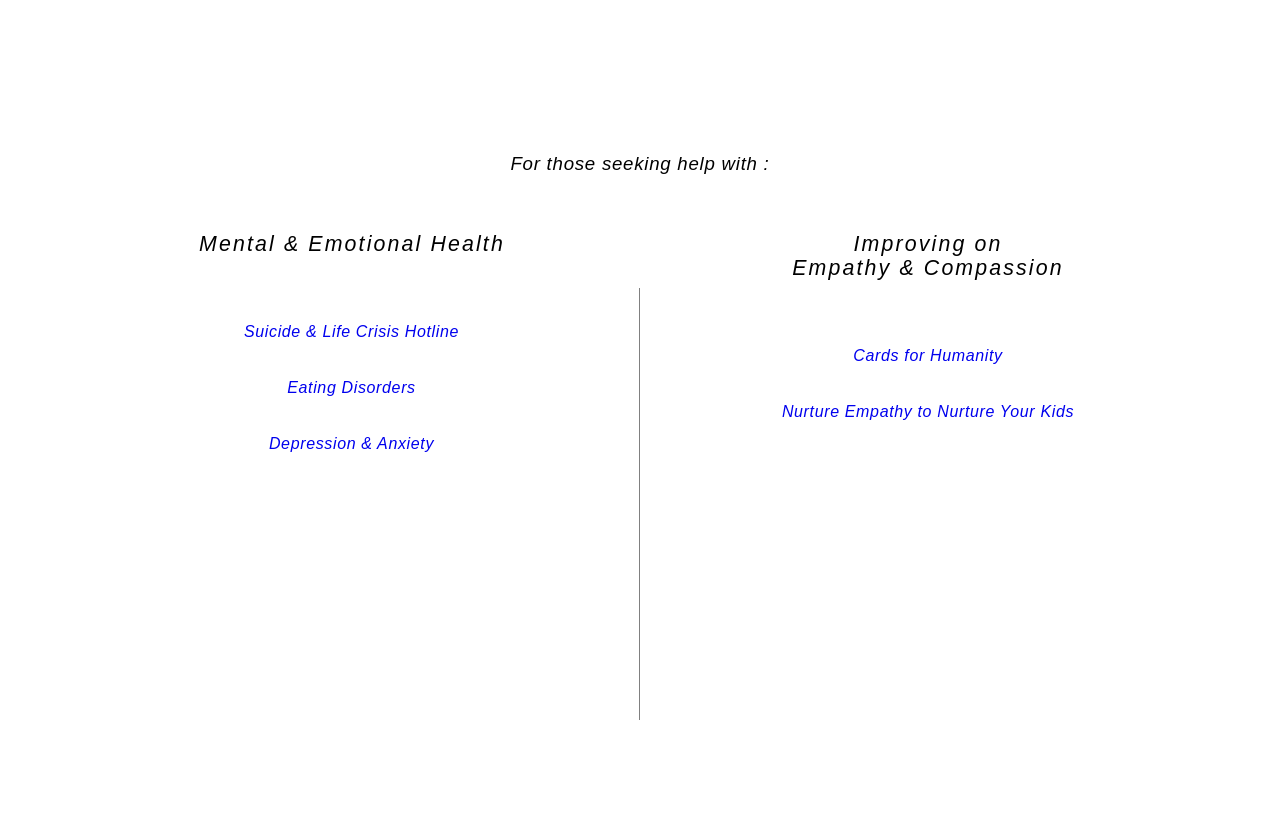
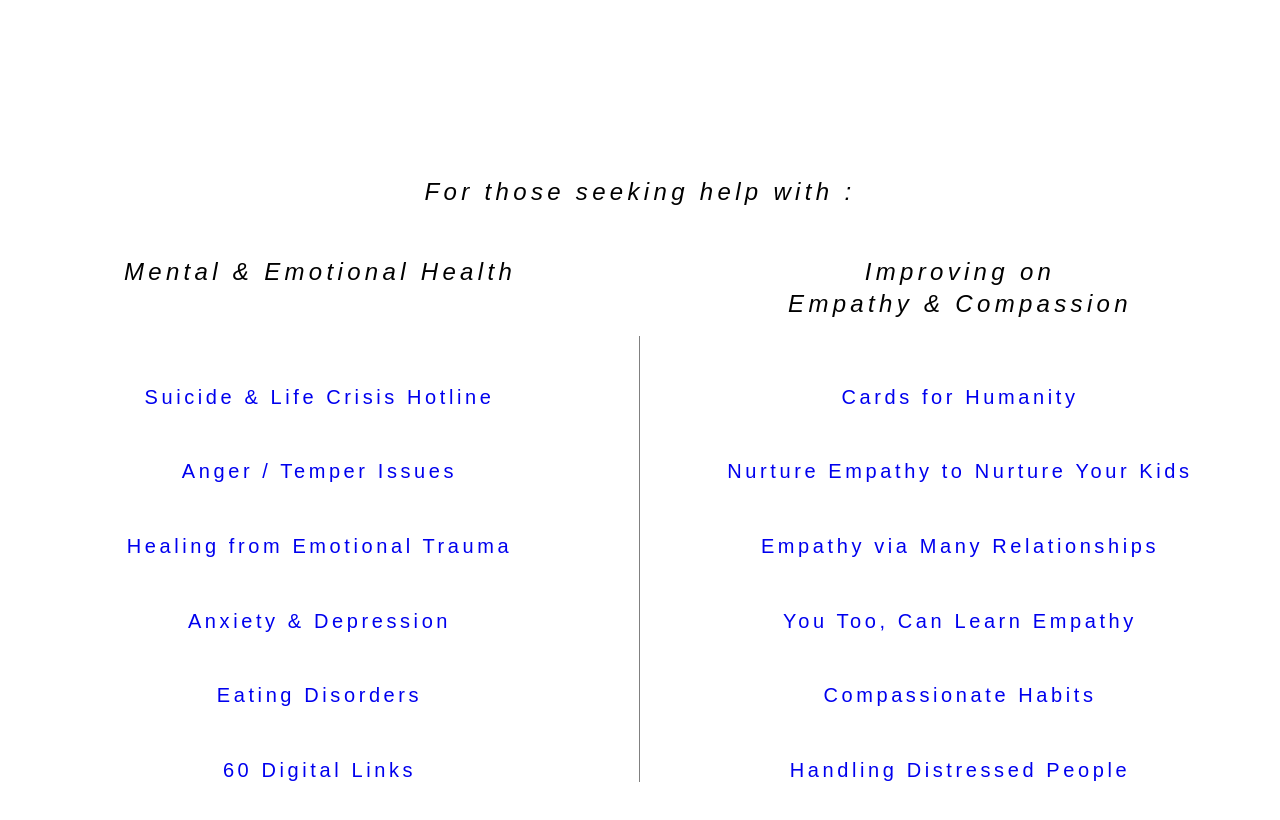
Before and after one commit to package-l/pain-dora, a React (Create React App) app: page /resources in a window 1280 px wide. Shown: the part 680-1500 px from the top of the page. Built offline with nearby package versions, Linux system fonts and the light colour scheme; a web font is replaced by a local one.

Commit message:
Resources page update + Soft cookie text update + Wrapper text update

```diff
--- a/src/components/Resources.js
+++ b/src/components/Resources.js
@@ -1,6 +1,9 @@
-import { useState } from 'react';
+import { useState, useRef } from 'react';
 import { useMediaQuery } from 'react-responsive';
 import '../styles/Resources.scss';
+
+import { FontAwesomeIcon } from "@fortawesome/react-fontawesome";
+import { faCaretDown } from "@fortawesome/free-solid-svg-icons";
 
 // Other components
 import HamburgerButton from './HamburgerButton';
@@ -9,6 +12,11 @@ import BackArrow from './BackArrow';
 
 const Resources = () => {
     const [openMenu, setOpenMenu] = useState(false);
+    const resourceRef = useRef();
+
+    const handleScrollButton = (eve) => {
+        resourceRef.current.scrollIntoView({behavior: 'smooth'});
+      }
 
     const isSizingAspectRatio = useMediaQuery({
         query: '(max-aspect-ratio: 16/9)'
@@ -28,50 +36,70 @@ const Resources = () => {
             <h1 className="quote">As much as a knife, words too - can be weaponized .<br/>
                 & As much as knife, word do - take many lives .
             </h1>
-            <div className="scroll">
+            <div className="scroll" onClick={(eve) => handleScrollButton(eve)}>
                 Scroll for Resources
+                <FontAwesomeIcon icon={faCaretDown} className="caret"/>
             </div>
             <div className="arrow"></div>
           </section>
 
-          <section className="list-container" id="resources">
+          <section className="list-container" id="resources" ref={resourceRef}>
+                <div className="list-position-container">
                     <h1>For those seeking help with :</h1>
-                {/*<div className="list-row">
-                    <div className="list-column">
-                        <h2>Mental & Emotional Health</h2>
+                    <div className="list-row">
+                        <div className="list-column"><h2>Mental & Emotional Health</h2></div>
+                        <div className="list-column"><h2>Improving on<br/>Empathy & Compassion</h2></div>
                     </div>
-                    <div className="list-column">
-                        <h2>Improving on<br/>Empathy & Compassion</h2>
-                    </div>
-                </div>*/}
                     <div className="list-row">
                         <div className="list-column">
-                        <h2>Mental & Emotional Health</h2>
+
                             <div className="border">
                                 <ul>
                                     <li>
-                                    <a href="https://www.freecodecamp.org/" target="_blank" rel="noreferrer noopener">Suicide & Life Crisis Hotline</a>
+                                        <a href="https://988lifeline.org/" target="_blank" rel="noreferrer noopener">Suicide & Life Crisis Hotline</a>
                                     </li>
                                     <li>
-                                    <a href="https://www.freecodecamp.org/" target="_blank" rel="noreferrer noopener">Eating Disorders</a>
+                                        <a href="https://www.mayoclinic.org/healthy-lifestyle/adult-health/in-depth/anger-management/art-20045434" target="_blank" rel="noreferrer noopener">Anger / Temper Issues</a>
                                     </li>
                                     <li>
-                                <a href="https://www.freecodecamp.org/" target="_blank" rel="noreferrer noopener">Depression & Anxiety</a>
+                                        <a href="https://www.talkspace.com/blog/healing-after-emotional-abuse/" target="_blank" rel="noreferrer noopener">Healing from Emotional Trauma</a>
+                                    </li>
+                                    <li>
+                                        <a href="https://adaa.org/find-help/support/community-resources" target="_blank" rel="noreferrer noopener">Anxiety & Depression</a>
+                                    </li>
+                                    <li>
+                                        <a href="https://www.nationaleatingdisorders.org/where-do-i-start-0" target="_blank" rel="noreferrer noopener">Eating Disorders</a>
+                                    </li>
+                                    <li>
+                                        <a href="https://socialworklicensemap.com/social-work-resources/mental-health-resources-list/" target="_blank" rel="noreferrer noopener">60 Digital Links</a>
                                     </li>
                                 </ul>
                             </div>
                         </div>
 
                         <div className="list-column">
-                        <h2>Improving on<br/>Empathy & Compassion</h2>
+
                             <ul>
                                 <li>
-                                <a href="https://www.freecodecamp.org/" target="_blank" rel="noreferrer noopener">Cards for Humanity</a>
+                                    <a href="https://cardsforhumanity.frog.co/" target="_blank" rel="noreferrer noopener">Cards for Humanity</a>
                                 </li>
                                 <li>
-                            <a href="https://www.freecodecamp.org/" target="_blank" rel="noreferrer noopener">Nurture Empathy to Nurture Your Kids</a>
+                                    <a href="https://mcc.gse.harvard.edu/resources-for-families/5-tips-cultivating-empathy" target="_blank" rel="noreferrer noopener">Nurture Empathy to Nurture Your Kids</a>
+                                </li>
+                                <li>
+                                    <a href="https://mcc.gse.harvard.edu/resources-by-topic" target="_blank" rel="noreferrer noopener">Empathy via Many Relationships</a>
+                                </li>
+                                <li>
+                                    <a href="https://acuityinsights.app/2020/07/empathy-2/" target="_blank" rel="noreferrer noopener">You Too, Can Learn Empathy</a>
+                                </li>
+                                <li>
+                                    <a href="https://greatergood.berkeley.edu/article/item/six_habits_of_highly_compassionate_people" target="_blank" rel="noreferrer noopener">Compassionate Habits</a>
+                                </li>
+                                <li>
+                                    <a href="https://caringpractitioner.co.uk/exploring-how-to-listen-respond-to-people-in-distress/" target="_blank" rel="noreferrer noopener">Handling Distressed People</a>
                                 </li>
                             </ul>
+                        </div>
                     </div>
                 </div>
           </section>
--- a/src/components/cookies/Soft/SoftCookie.js
+++ b/src/components/cookies/Soft/SoftCookie.js
@@ -1,4 +1,4 @@
-import { useState, useRef, useEffect } from 'react';
+import { useState, useRef } from 'react';
 import Confetti from "react-confetti";
 
 
@@ -10,15 +10,7 @@ import Cookies from 'js-cookie';
 
 const SoftCookie = (props) => {
     Cookies.set('softcookie', true);
-    const [height, setHeight] = useState(null);
-    const [width, setWidth] = useState(null);
-    const confetiRef = useRef(null);
 
-    useEffect(() => {
-      setHeight(window.innerHeight);
-      console.log(height);
-      setWidth(confetiRef.current.clientWidth);
-    }, [height]);
 
     const [list, setList] = useState(props.data.customAssets.dialogueTextData.softData);
     const [smallList, setSmallList] = useState(props.data.customAssets.smallDialogueTextData.softDataSmall);
@@ -97,7 +89,7 @@ const SoftCookie = (props) => {
     }
 
   return (
-    <div className="soft-interaction-container" ref={confetiRef}>
+    <div className="soft-interaction-container">
       <div className="content-container">
         {/*<div className="instructionBox">
           <BackArrow />
@@ -164,16 +156,17 @@ const SoftCookie = (props) => {
               <FontAwesomeIcon className="icon" icon={faTrash} />
           </div>
         </div>
-          {count === 32 &&
+          {count === 2 &&
           <>
             <div className="ticker-wrap">
               <div className="ticker">
-                <div className="end">The story is over! Thank you for being here.</div>
+                <div className="end">ThAnk YoU For pLAYing, sAving, & sAvouring Us</div>
               </div>
             </div>
-            <Confetti numberOfPieces={150} width={width} height={height} style={{
+            <Confetti numberOfPieces={150} width={window.innerWidth} height={window.innerHeight} style={{
               position: 'absolute',
               top: '-8%',
+              left: '-60%'
             }}/>
           </>
           }
--- a/src/styles/Home.scss
+++ b/src/styles/Home.scss
@@ -222,11 +222,12 @@ body::-webkit-scrollbar {
     }
 
     @mixin wrapperFontB {
+        @include tracking(120);
         font-family: Minion Pro, serif;
         font-weight: semi-bold;
         font-style: italic;
-        letter-spacing: 0.12em;
-        font-size: 1.1vw;
+        //letter-spacing: 0.12em;
+        //font-size: 1.1vw;
         line-height: 2.1vh;
     }
 
--- a/src/styles/Resources.scss
+++ b/src/styles/Resources.scss
@@ -23,42 +23,71 @@ section {
     @include transform(translate(-50%, -50%));
     @include Avenir;
     @include tracking(180);
-    font-size: 16pt;
+    font-size: 20px;
     line-height: 1.6;
     position: absolute;
     top: 70%;
     left: 50%;
+    cursor: pointer;
+}
+
+.scroll:hover {
+    opacity: 50%;
+}
+
+.caret {
+    @include transform(translateX(-50%));
+    position: absolute;
+    top: 100%;
+    left: 50%;
+    height: 3vh;
 }
 
 .list-container {
 
+    .list-position-container {
+        @include transform(translate(-50%, -50%));
+        position: relative;
+        top: 50%;
+        left: 50%;
+        height: 90%;
+        width: 100%;
+    }
+
     h1 {
         @include Avenir;
-        font-size: 14pt;
-        padding: 2rem;
+        @include tracking(180);
+        font-weight: 300;
+        font-style: italic;
+        font-size: 24px;
+        padding: 1rem;
+        line-height: 1.33;
     }
 
     h2 {
         @include Avenir;
-        @include tracking(100);
+        @include tracking(180);
         font-weight: 500;
-        font-size: 16pt;
-        padding: 2rem;
+        font-style: italic;
+        font-size: 24px;
+        padding: 1rem;
+        padding-top: 2rem;
+        line-height: 1.33;
     }
 
     .list-row {
-        @include transform(translate(-50%, -50%));
-        position: absolute;
+        position: relative;
         display: flex;
-        top: 40%;
-        left: 50%;
-        height: 60%;
-        width: 90%;
     }
 
     ul, li {
         @include Avenir;
-        padding: 1rem;
+        @include tracking(180);
+        padding: 1.5rem;
+        font-weight: 300;
+        font-size: 20px;
+        line-height: 1.33;
+        font-style: normal;
     }
 
     a {
--- a/src/styles/SoftCookie.scss
+++ b/src/styles/SoftCookie.scss
@@ -123,6 +123,7 @@
 
     /* (A) FIXED WRAPPER */
     .ticker-wrap {
+        @include nameFont;
         @include transform(translate(-50%));
         position: absolute;
         top: 99%;
@@ -131,7 +132,8 @@
         overflow: hidden; /* HIDE SCROLL BAR */
         background: black;
         color: white;
-        font-weight: bold;
+        font-weight: bolder;
+        font-size: 1.5rem
     }
 
     /* (B) MOVING TICKER WRAPPER */
```
Also changed, not shown: src/components/Home.js (+11 -9 lines). Lines whose indentation alone changed are shown as unchanged.
